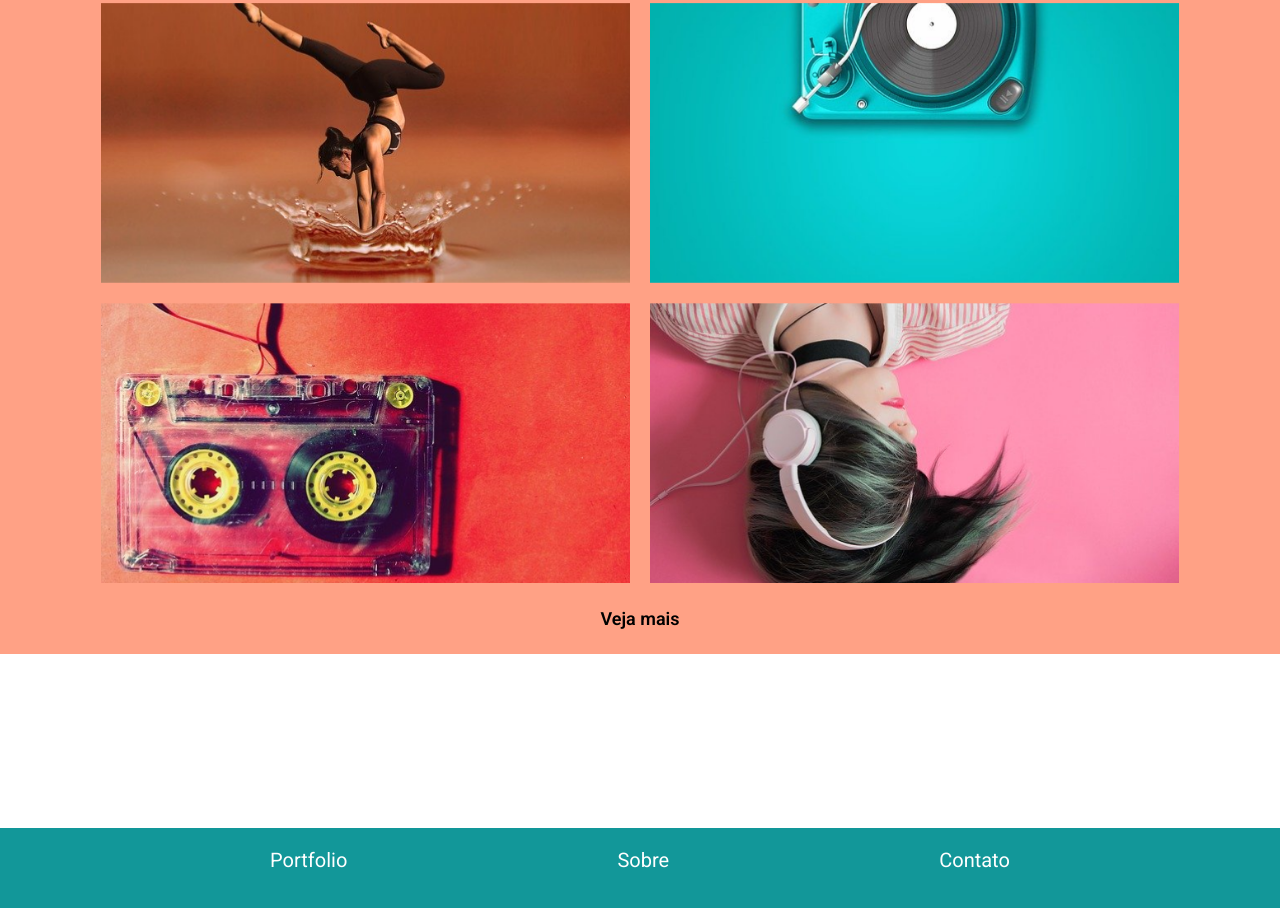
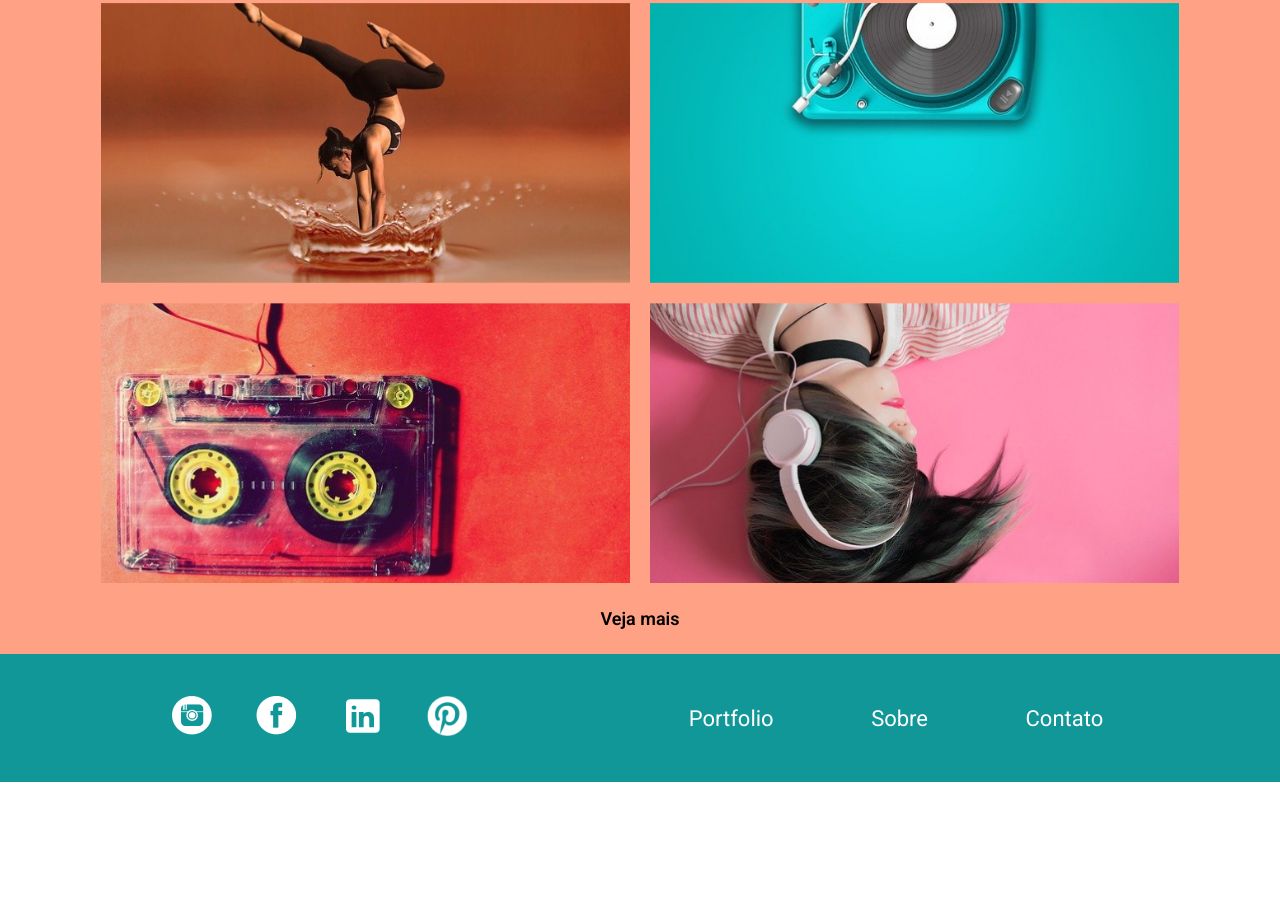
Before and after one commit to YureNathan/beat-desafio3VNW, a plain HTML site: page index.html in a window 1280 px wide. Shown: the part 603-1511 px from the top of the page. After the commit the page ends 1385 px from the top, so only its background shows below. Drawn offline with Linux system fonts and the light colour scheme.

Commit message:
finalizado footer

```diff
--- a/index.html
+++ b/index.html
@@ -47,7 +47,7 @@
         <li><img src="./imgs/pinterest.png" alt="pinterest"></li>
      </ul>
      <section>
-        <nav class="menu-content">
+        <nav class="menu-footer">
             <a href="">Portfolio</a>
             <a href="">Sobre</a>
             <a href="">Contato</a>
--- a/style.css
+++ b/style.css
@@ -19,7 +19,7 @@ header {
 
 a {
     text-decoration: none;
-    font-size: 20px;
+    font-size: 22px;
     color: #ffff;
 }
 
@@ -77,7 +77,24 @@ main {
     font-size: 19px;
     transition: font-size 0.5s;
 }
-
+footer {
+    display: flex;
+    background-color: #129799;
+    height: 16vh;
+    justify-content: space-evenly;
+    align-items: center;
+}
 .social {
-
+    display: flex;
+    list-style: none;
+    width: 30vw;
+    justify-content: space-evenly;
 }
+.social:hover {
+    cursor: pointer;
+}
+.menu-footer {
+    display: flex;
+    justify-content: space-around;
+    width: 40vw;
+}
```
